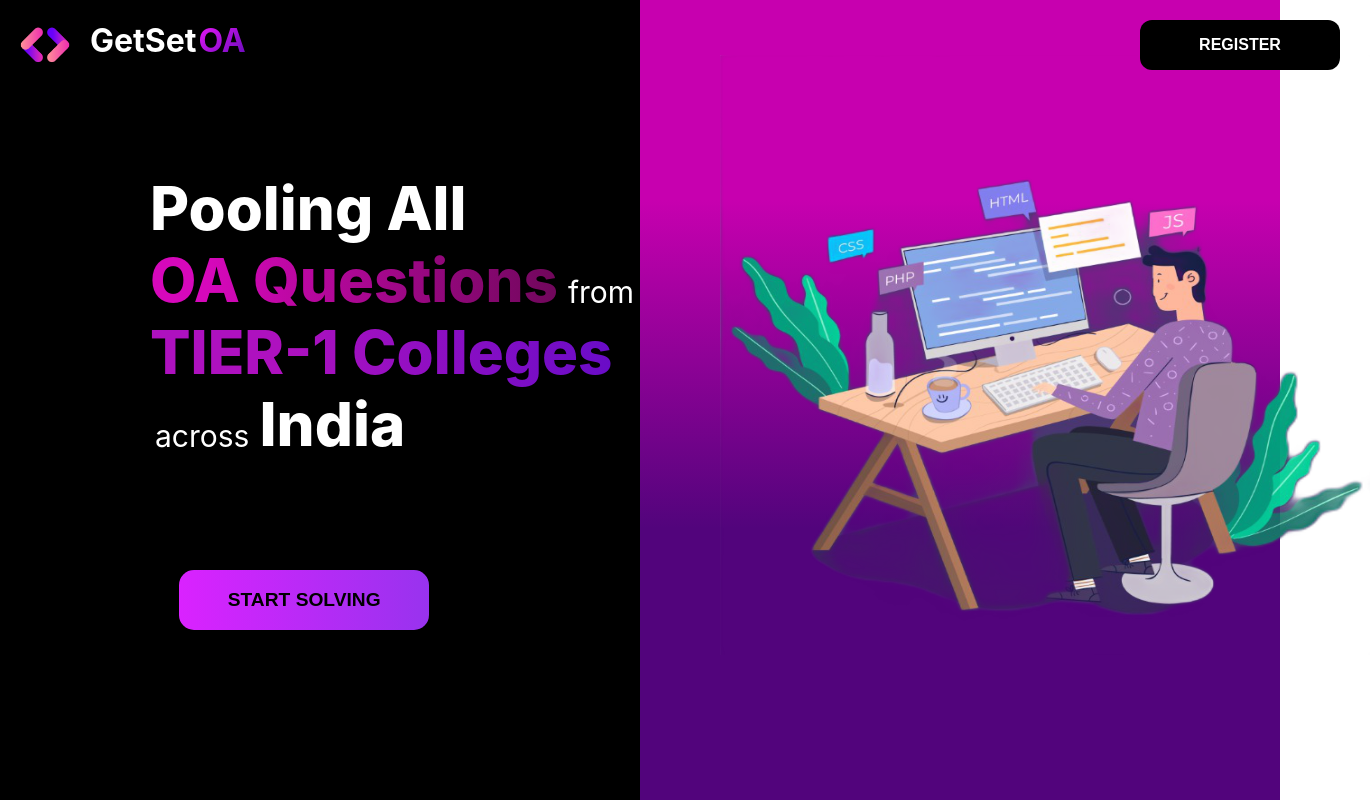
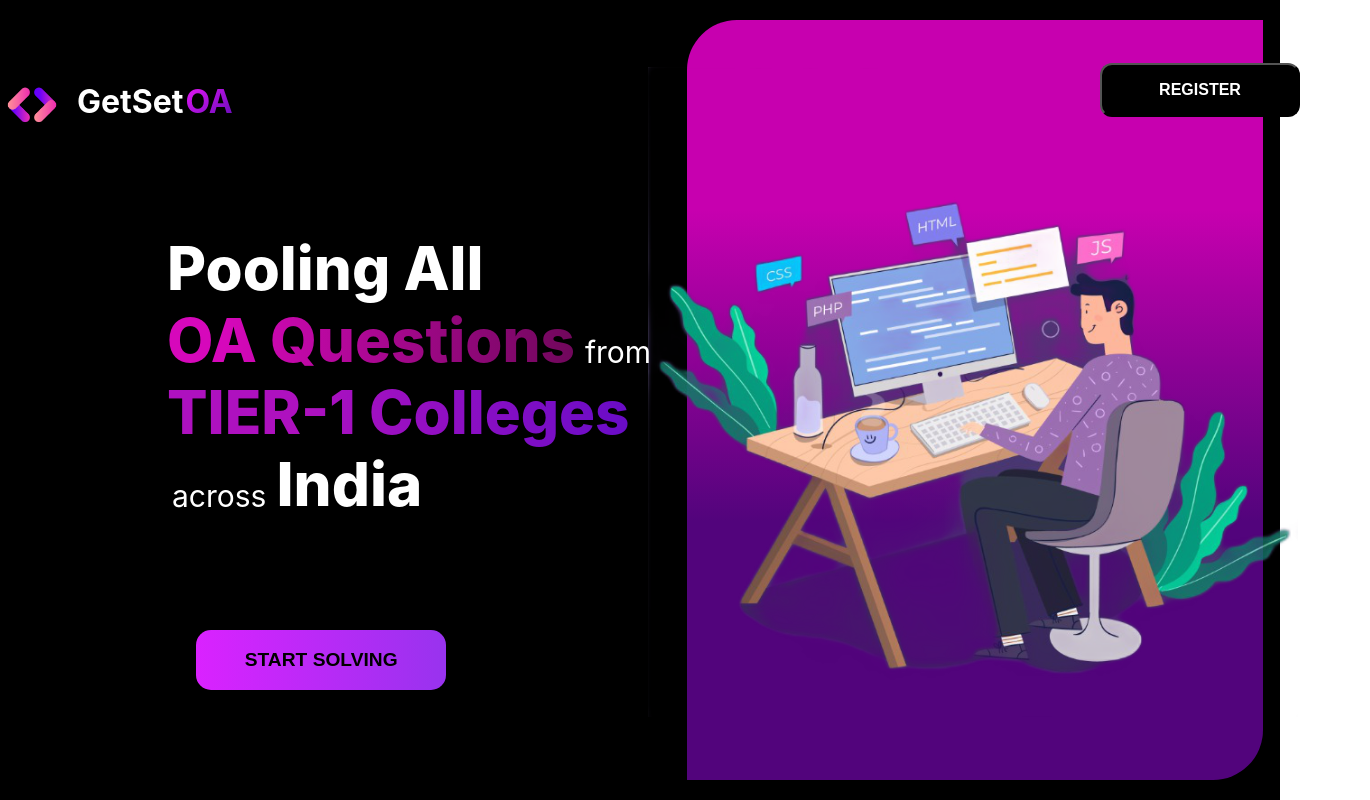
Before and after one commit to piyushhhxyz/GetSet-OA.com, a React (Create React App) app in the folder client/: page / in a window 1280 px wide. Shown: the whole page, 1370 px wide, since content can reach past the window. Built offline with nearby package versions, Linux system fonts and the light colour scheme.

Commit message:
landing page again

```diff
--- a/client/src/App.js
+++ b/client/src/App.js
@@ -1,16 +1,9 @@
-import { Route, Routes, BrowserRouter } from "react-router-dom";
-import Landing from "./pages/Landin";
-import Auth from "./pages/Auth";
+import Routercomp from "./components/Routercomp";
 
 function App() {
   return (
     <div className="App">
-      <BrowserRouter>
-        <Routes>
-          <Route path="/" element={<Landing />} />
-          <Route path="/auth" element={<Auth />} />
-        </Routes>
-      </BrowserRouter>
+      <Routercomp />
     </div>
   );
 }
--- a/client/src/pages/Landing.css
+++ b/client/src/Main.css
@@ -1,31 +1,73 @@
 .wrapper {
-  height: 100vh;
+  background-color: black;
+  position: fixed;
+  width: 100%;
+  height: 100%;
   display: flex;
   flex-direction: row;
+  align-items: center;
+  justify-content: center;
+  padding: 0%;
+  margin: 0%;
 }
 .blackDiv {
+  margin-top: -50px;
+  padding: 0%;
+  width: 50vw;
+  height: 100vh;
   background-color: black;
-  height: 100vh;
-  width: 50vw;
+  display: flex;
+  flex-direction: column;
+  justify-content: center;
 }
 .purpleDiv {
-  height: 100vh;
-  width: 50vw;
-  display: flex;
-  flex-direction: column;
   background: rgb(199, 0, 175);
   background: linear-gradient(
     180deg,
     rgba(199, 0, 175, 1) 25%,
     rgba(82, 4, 124, 1) 66%
   );
+  height: 95vh;
+  width: 45vw;
+  margin-left: 30px;
+  display: flex;
+  flex-direction: column;
+  justify-content: center;
+  align-items: center;
+  border-radius: 50px 0px 50px 0px;
 }
+.landingImg {
+  height: 650px;
+  width: 650px;
+  margin-left: -5px;
+  margin-top: -50px;
+}
+.registerBtn {
+  padding: 25px 1px;
+  position: relative;
+  height: 10px;
+  width: 200px;
+  border-radius: 12px;
+  display: flex;
+  align-items: center;
+  justify-content: center;
+  margin-left: 450px;
+  margin-top: -20px;
+  color: white;
+  background-color: black;
+  font-weight: 700;
+  font-size: medium;
+}
+.registerBtn:hover {
+  cursor: pointer;
+}
+
 .appLogo {
   height: 70px;
   width: 70px;
   border-radius: 50%;
   margin-top: 10px;
-  margin-left: 10px;
+  margin-left: -20px;
   margin-right: 10px;
 }
 .nameGr {
@@ -44,40 +86,26 @@
   flex-direction: row;
   color: white;
 }
-.landingImg {
-  margin-left: 80px;
-  margin-top: -15px;
-  width: 650px;
-  height: 600px;
-}
-.registerBtn {
-  width: 200px;
-  height: 50px;
-  margin-left: 500px;
-  margin-top: 20px;
-  border-radius: 12px;
-  color: white;
-  border: none;
-  font-weight: 600;
-  font-size: medium;
-  background-color: black;
-}
 .top {
   margin-top: 150px;
+  position: relative;
 }
 .big {
   font-size: 60px;
   margin-left: 150px;
   margin-top: -60px;
   font-weight: 800;
+  position: relative;
 }
 .small {
   margin-top: -30px;
   margin-left: 10px;
   font-size: 30px;
+  position: relative;
 }
 .bottom {
   margin-left: 155px;
+  position: relative;
 }
 .india {
   margin-left: 10px;
@@ -108,6 +136,7 @@
   background-position: right center; /* change the direction of the change here */
   color: #fff;
   text-decoration: none;
+  cursor: pointer;
 }
 
 .tier {
@@ -122,3 +151,6 @@
   -webkit-background-clip: text;
   -webkit-text-fill-color: transparent;
 }
+.LINK {
+  background-color: aqua;
+}
--- /dev/null
+++ b/client/src/components/Routercomp.js
@@ -0,0 +1,13 @@
+import { Route, Routes, BrowserRouter } from "react-router-dom";
+import Landing from "../pages/Landing";
+function Routercomp() {
+  return (
+    <BrowserRouter>
+      <Routes>
+        <Route path="/" element={<Landing />} />
+        <Route path="/auth" element={<>parv is on Login page</>} />
+      </Routes>
+    </BrowserRouter>
+  );
+}
+export default Routercomp;
--- a/client/src/pages/Auth.css
+++ /dev/null
@@ -1,40 +0,0 @@
-.wrapper {
-  height: 100vh;
-  width: 100vw;
-  display: flex;
-  justify-content: center;
-  align-items: center;
-  background: rgb(199, 0, 175);
-  background: linear-gradient(
-    180deg,
-    rgba(199, 0, 175, 1) 25%,
-    rgba(82, 4, 124, 1) 66%
-  );
-}
-.loginDiv {
-  height: 600px;
-  width: 600px;
-  display: flex;
-  flex-direction: column;
-  justify-content: center;
-  align-items: center;
-}
-.googleBtn {
-  display: flex;
-  background-color: white;
-  margin-top: 350px;
-  width: 190px;
-  height: 45px;
-  padding-left: 50px;
-  border-radius: 20px;
-}
-
-.btnItself {
-  background-color: white;
-  color: black;
-  border: none;
-  border-radius: 12px;
-}
-.gitBtn {
-  margin-top: 10px;
-}
--- a/client/src/pages/Auth.js
+++ /dev/null
@@ -1,27 +0,0 @@
-import "./Auth.css";
-import GithubButton from "react-github-login-button";
-function Auth() {
-  return (
-    <div className="wrapper">
-      <div className="loginDiv">
-        <div className="googleBtn">
-          <img
-            className="google-icon"
-            src="https://upload.wikimedia.org/wikipedia/commons/5/53/Google_%22G%22_Logo.svg"
-          />
-          <button className="btnItself">Sign in with Google</button>
-        </div>
-        <div>
-          <GithubButton
-            className="gitBtn"
-            type="dark"
-            onClick={() => {
-              console.log("Github button clicked");
-            }}
-          />
-        </div>
-      </div>
-    </div>
-  );
-}
-export default Auth;
--- a/client/src/pages/Landin.js
+++ b/client/src/pages/Landing.js
@@ -1,5 +1,7 @@
-import "./Landing.css";
+import { Link, useNavigate } from "react-router-dom";
+
 function Landing() {
+  let navigator = useNavigate();
   return (
     <div className="wrapper">
       <div className="blackDiv">
@@ -29,12 +31,16 @@ function Landing() {
           <p className="small bottom"> across</p>
           <p className="big india">India</p>
         </div>
+        <button className="startBtn" onClick={() => navigator("/auth")}>
+          Start Solving
+        </button>
+      </div>
 
-        <button className="startBtn">Start Solving</button>
-      </div>
       <div className="purpleDiv">
-        <button className="registerBtn">REGISTER</button>
-        <img className="landingImg" src="bg-removed.jpeg" />
+        <button className="registerBtn" onClick={() => navigator("/auth")}>
+          REGISTER
+        </button>
+        <img src="bg-removed.jpeg" className="landingImg"></img>
       </div>
     </div>
   );
```
Also changed, not shown: client/src/index.js (+6 -5 lines), client/src/pages/Home.js (deleted).
